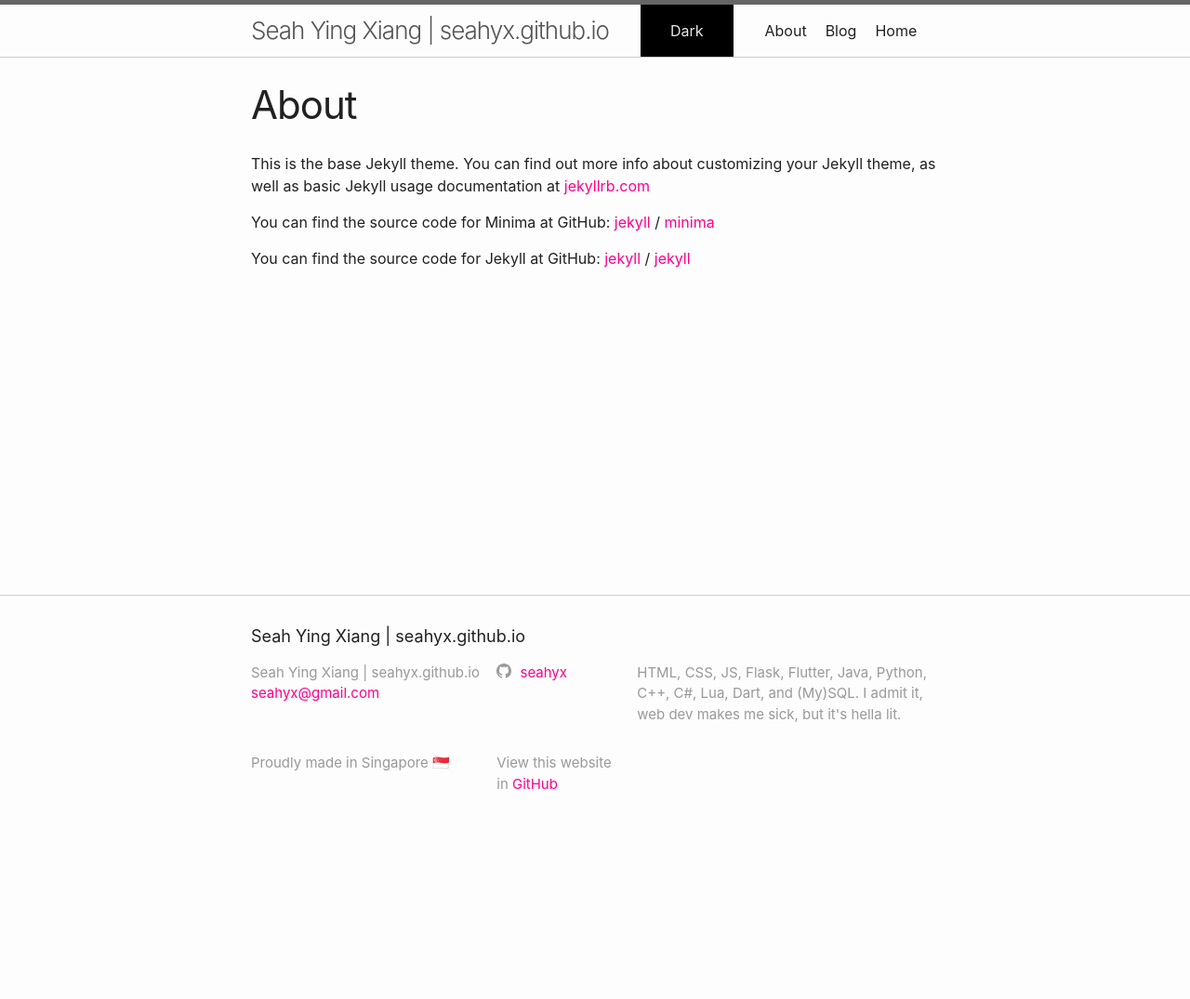
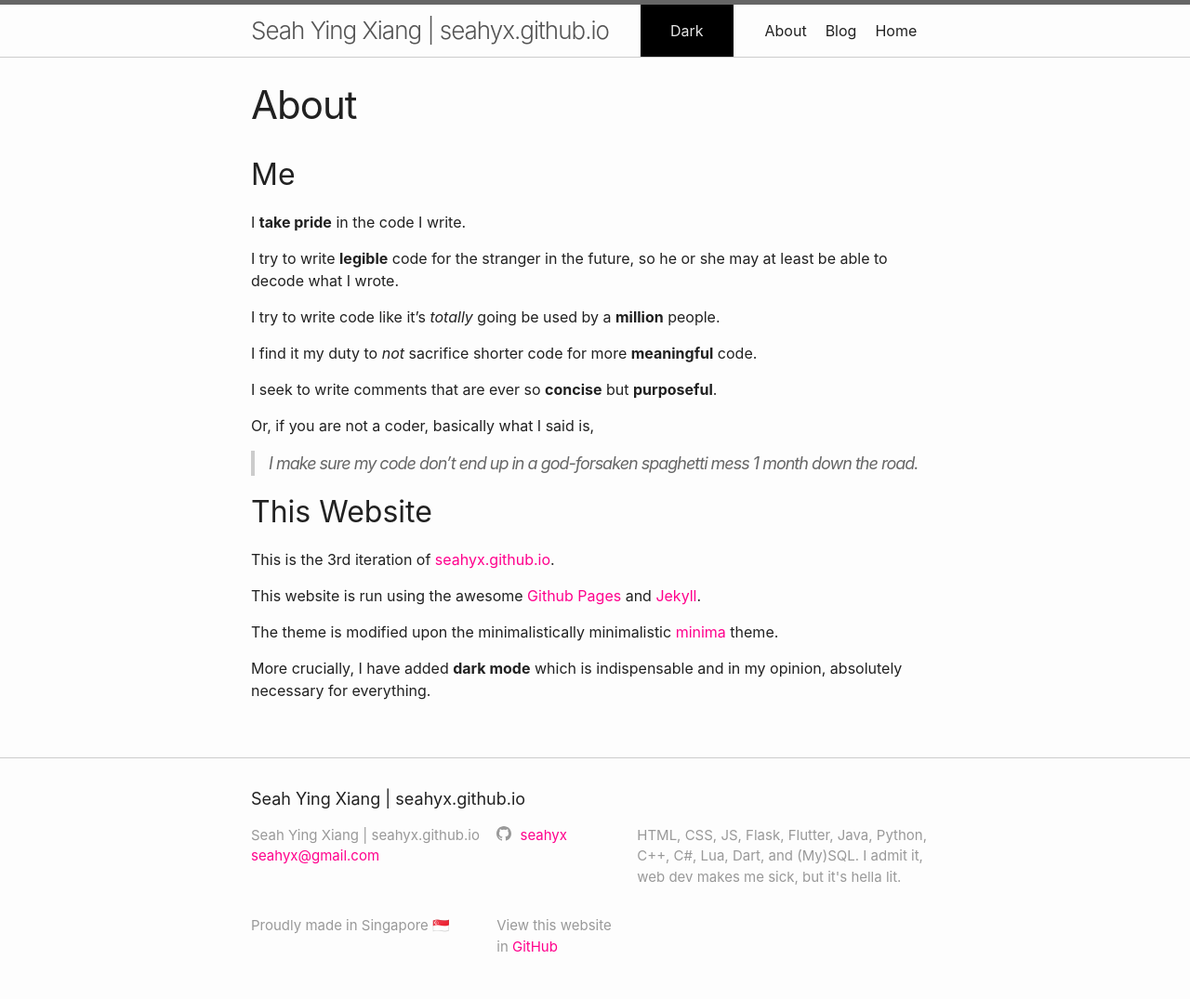
Before and after one commit to seahyx/seahyx.github.io, a Jekyll site: the page built from about.md, in a window 1280 px wide. Shown: the whole page at 93% size. Built offline with Jekyll 4.4.1, drawn with Linux system fonts in a browser that asks for light colours; before the commit the page ends 900 px from its top, so only the background shows below that.

Commit message:
Updated about page

```diff
--- a/about.md
+++ b/about.md
@@ -4,14 +4,27 @@ title: About
 permalink: /about/
 ---
 
-This is the base Jekyll theme. You can find out more info about customizing your Jekyll theme, as well as basic Jekyll usage documentation at [jekyllrb.com](https://jekyllrb.com/)
+## Me
 
-You can find the source code for Minima at GitHub:
-[jekyll][jekyll-organization] /
-[minima](https://github.com/jekyll/minima)
+I **take pride** in the code I write.
 
-You can find the source code for Jekyll at GitHub:
-[jekyll][jekyll-organization] /
-[jekyll](https://github.com/jekyll/jekyll)
+I try to write **legible** code for the stranger in the future, so he or she may at least be able to decode what I wrote.
 
-[jekyll-organization]: https://github.com/jekyll
+I try to write code like it's *totally* going be used by a **million** people.
+
+I find it my duty to *not* sacrifice shorter code for more **meaningful** code.
+
+I seek to write comments that are ever so **concise** but **purposeful**.
+
+Or, if you are not a coder, basically what I said is,
+> I make sure my code don't end up in a god-forsaken spaghetti mess 1 month down the road.
+
+## This Website
+
+This is the 3rd iteration of [seahyx.github.io](https://seahyx.github.io/).
+
+This website is run using the awesome [Github Pages](https://pages.github.com) and [Jekyll](https://jekyllrb.com).
+
+The theme is modified upon the minimalistically minimalistic [minima](https://github.com/jekyll/minima) theme.
+
+More crucially, I have added **dark mode** which is indispensable and in my opinion, absolutely necessary for everything.
```
